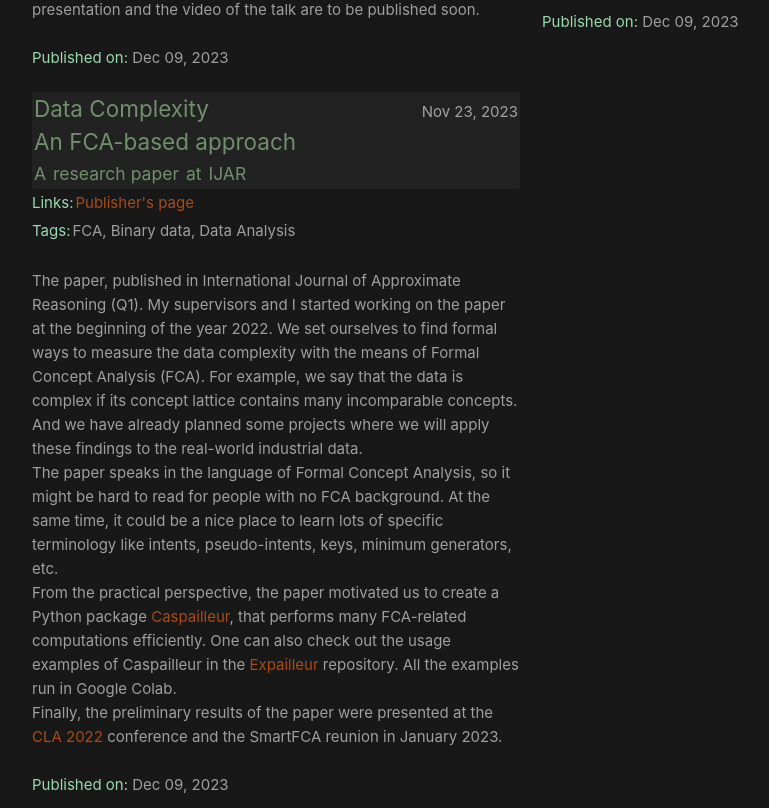
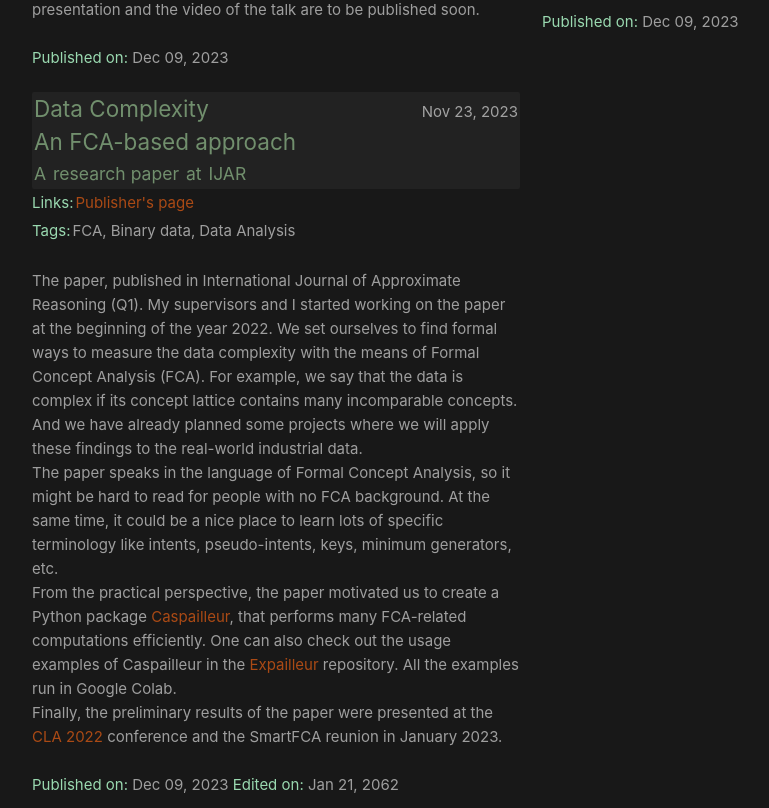
Before and after one commit to EgorDudyrev/EgorDudyrev.github.io, a Vue app: page / in a window 1280 px wide. Shown: the part 909-1717 px from the top of the page, without its empty margins (11-780 px from the left). Built offline with nearby package versions, Linux system fonts and the light colour scheme.

Commit message:
Add edited field

```diff
--- a/src/App.vue
+++ b/src/App.vue
@@ -45,6 +45,7 @@ const posts = ref([
     ],
     tags: ['FCA', 'Binary data', 'Data Analysis'],
     published: 'Dec 09, 2023',
+    edited: 'Jan 21, 2062',
     event_date: 'Nov 23, 2023',
     description:
       `The paper, published in International Journal of Approximate Reasoning (Q1).
--- a/src/components/PostCard.vue
+++ b/src/components/PostCard.vue
@@ -51,7 +51,10 @@ const description_marked = computed(() => marked(props.post.description))
 
         <p v-html="description_marked"></p>
         <br/>
-        <p id="publication_date"><span class="line_header">Published on</span> {{ post.published }}</p>
+        <p class="color_comment_dark">
+            <span class="line_header">Published on</span> {{ post.published }}
+            <span class="line_header" v-if="post.edited">Edited on</span> {{ post.edited }}
+        </p>
     </div>
 </template>
 
@@ -102,8 +105,6 @@ ul li:last-child::after {
     padding-left: 5px;
 }
 
-
-
 .post-card {
     /*background-color: var(--vt-c-black-soft);*/
     /*border-color: var(--color-second-dark);*/
```
